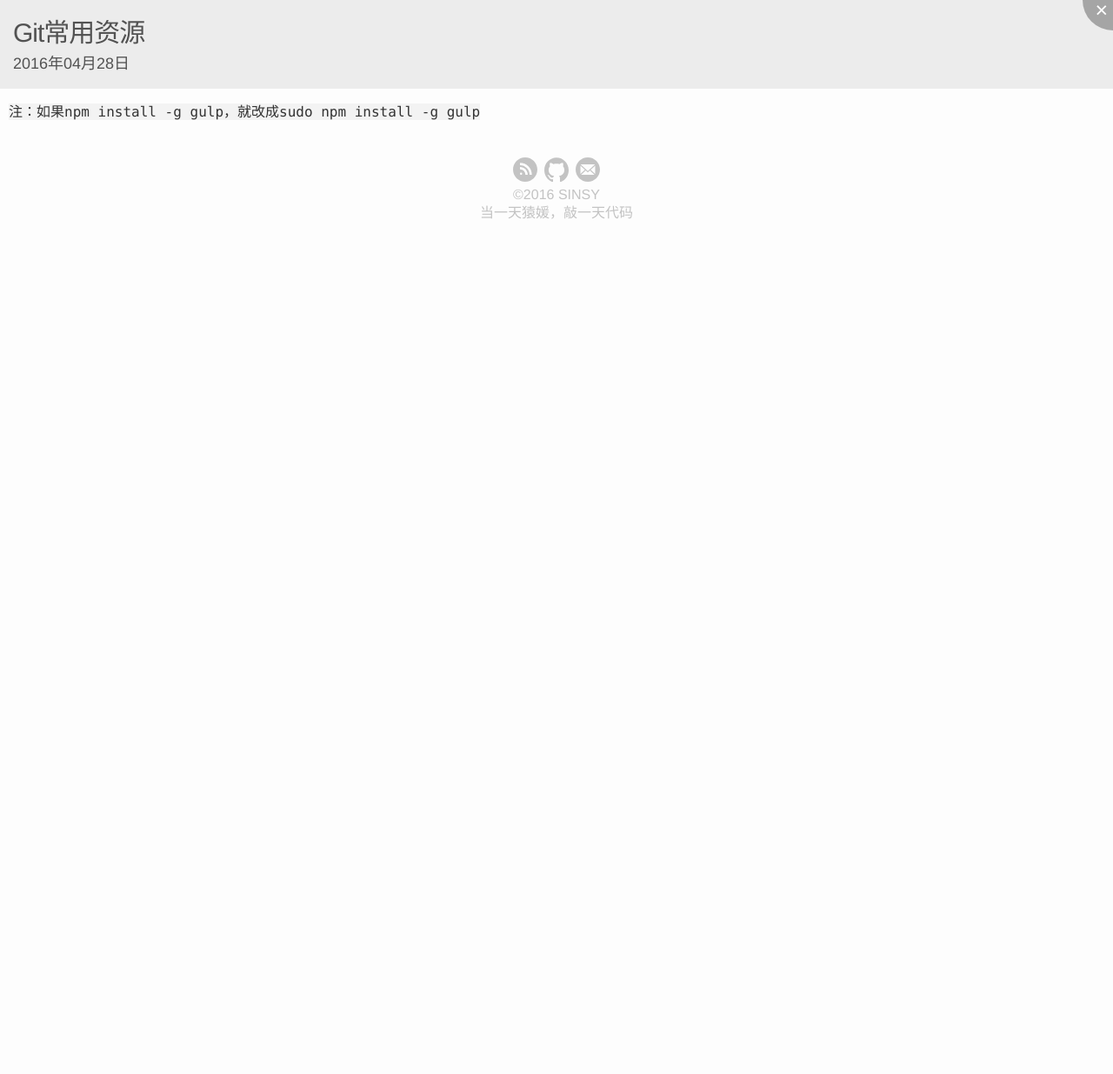
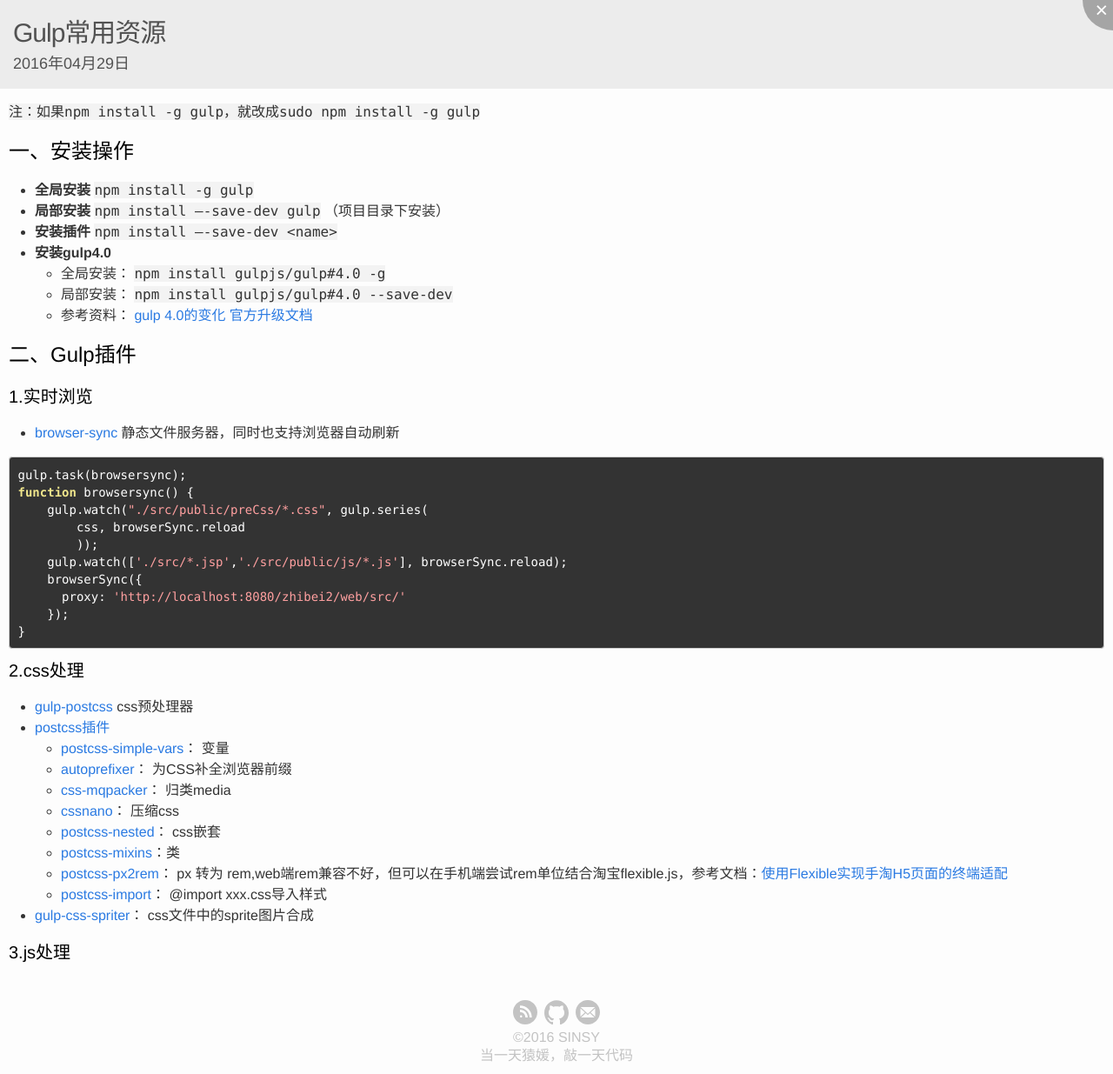
Before and after one commit to sinsy/sinsy.github.io, a Jekyll site: the page built from _posts/resource/2016-04-28-gulp-resource.md, in a window 1280 px wide. Shown: the whole page at 87% size. Built offline with Jekyll 4.4.1, drawn with Linux system fonts in a browser that asks for light colours; comment, search, counter and statistics services are not loaded; before the commit the page ends 900 px from its top, so only the background shows below that.

Commit message:
博客更新

````diff
--- a/_layouts/post.html
+++ b/_layouts/post.html
@@ -1,4 +1,7 @@
+<!DOCTYPE html>
+<html>
 {% include head.html %}
+<body>
 
 <article class="post">
   <a class="post-close" id="post-close">&times;</a>
@@ -42,3 +45,5 @@
 
   });
 </script>
+
+</body>
--- a/_posts/resource/2016-04-28-gulp-resource.md
+++ b/_posts/resource/2016-04-28-gulp-resource.md
@@ -1,8 +1,51 @@
 ---
 layout: post
-title:  "Git常用资源"
-date:   2016-04-28 18:30:15 +0800
+title:  "Gulp常用资源"
+date:   2016-04-29 14:30:15 +0800
 categories: 资源
-tags: [gulp]
+tags: [gulp,postcss]
 ---
 `注：如果npm install -g gulp，就改成sudo npm install -g gulp`
+
+## 一、安装操作
+* **全局安装** `npm install -g gulp`
+* **局部安装** `npm install –-save-dev gulp` （项目目录下安装）
+* **安装插件** `npm install —-save-dev <name>`
+* **安装gulp4.0**
+    * 全局安装： `npm install gulpjs/gulp#4.0 -g`
+    * 局部安装： `npm install gulpjs/gulp#4.0 --save-dev`
+    * 参考资料： [gulp 4.0的变化](http://www.alloyteam.com/2015/07/update-your-gulp/)     [官方升级文档](https://github.com/gulpjs/gulp/blob/4.0/CHANGELOG.md)
+
+## 二、Gulp插件
+
+### 1.实时浏览
+
+* [browser-sync](https://www.npmjs.com/package/browser-sync) 静态文件服务器，同时也支持浏览器自动刷新
+
+```
+gulp.task(browsersync);
+function browsersync() {
+    gulp.watch("./src/public/preCss/*.css", gulp.series(
+        css, browserSync.reload
+        ));
+    gulp.watch(['./src/*.jsp','./src/public/js/*.js'], browserSync.reload);
+    browserSync({
+      proxy: 'http://localhost:8080/zhibei2/web/src/'
+    });
+}
+```
+
+### 2.css处理
+* [gulp-postcss](https://github.com/postcss/postcss) css预处理器
+* [postcss插件](http://postcss.parts/)
+    - [postcss-simple-vars](https://github.com/postcss/postcss-simple-vars)： 变量
+    - [autoprefixer](https://github.com/postcss/autoprefixer)： 为CSS补全浏览器前缀
+    - [css-mqpacker](https://github.com/hail2u/node-css-mqpacker)： 归类media
+    - [cssnano](http://cssnano.co/)： 压缩css
+    - [postcss-nested](https://github.com/postcss/postcss-nested)： css嵌套
+    - [postcss-mixins](https://github.com/postcss/postcss-mixins)：类
+    - [postcss-px2rem](https://www.npmjs.com/package/px2rem)： px 转为 rem,web端rem兼容不好，但可以在手机端尝试rem单位结合淘宝flexible.js，参考文档：[使用Flexible实现手淘H5页面的终端适配](http://www.tuicool.com/articles/nmm6reE)
+    - [postcss-import](https://github.com/postcss/postcss-import)： @import xxx.css导入样式
+* [gulp-css-spriter](http://www.codes51.com/article/detail_117947.html)： css文件中的sprite图片合成
+
+### 3.js处理
````
Also changed, not shown: _posts/thoughts/2016-04-28-quotes.md (added, +10 -0 lines).
